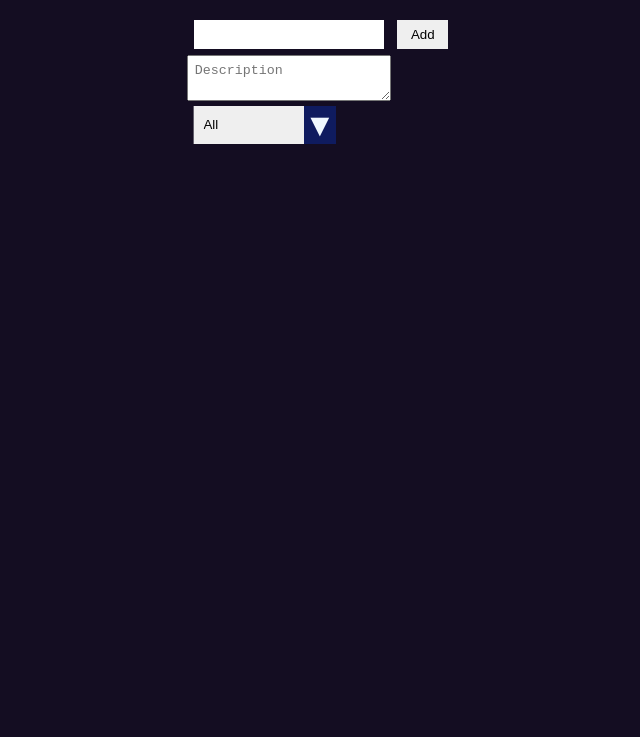
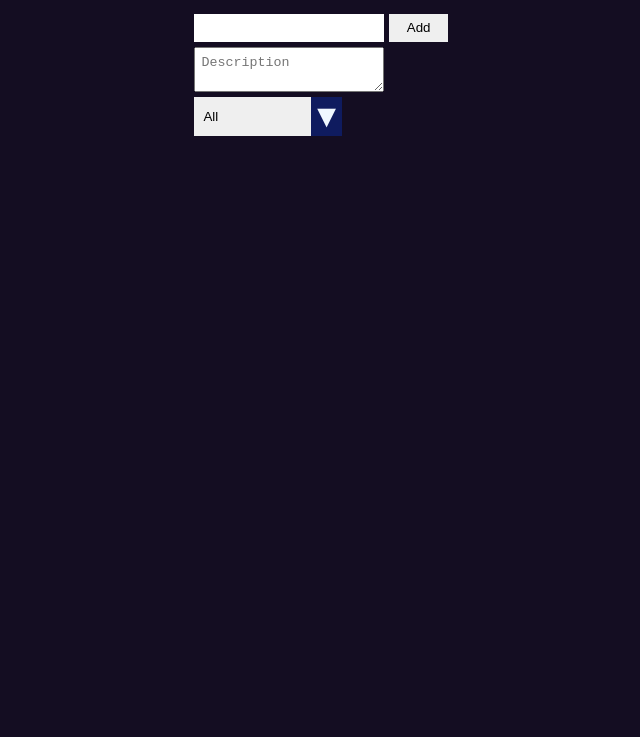
Before and after one commit to DanielNicolae/todo-list, a plain HTML site: page index.html in a window 1280 px wide. Shown: the part 143-880 px from the top of the page, without its empty margins (335-975 px from the left). Drawn offline with Linux system fonts and the light colour scheme.

Commit message:
I rearranged the form grid.

```diff
--- a/style.css
+++ b/style.css
@@ -36,7 +36,6 @@ body
     {
       border: none;
       padding: 0.5em;
-      margin: 0.5em;
     }
     form .todoInput
     {
@@ -45,6 +44,7 @@ body
     }
     form .todoButton
     {
+      margin-left: 5px;
       transition: all 300ms cubic-bezier(0.2, 0, 0, 0.8);
     }
     form .todoButton:hover
@@ -63,18 +63,17 @@ body
       grid-row-end: 2;
       grid-row-start: 2;
       padding: 0.5em;
+      margin: 5px 0 5px 0;
     }
 
     .select
     {
       grid-row-start: 3;
-      margin-top: 5px;
       display: flex;
     }
       .filterTasks
       {
         border: none;
-        transform: translateX(5%);
         -webkit-appearance: none;
         -moz-appearance: none;
         appearance: none;
```
